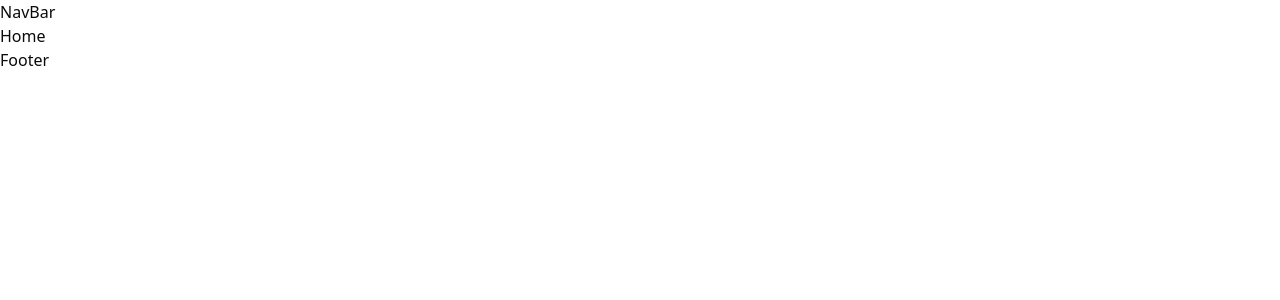
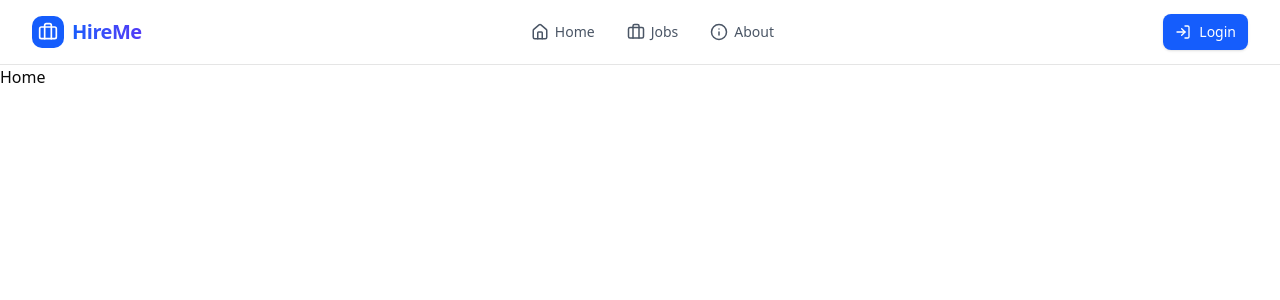
Before and after one commit to jineksh/Job-Portal-Frontend, a Next.js app: page / in a window 1280 px wide. Shown: the top 300 px of the page. Built offline with nearby package versions, Linux system fonts and the light colour scheme.

Commit message:
add Navbar and tanstack configure

```diff
--- a/src/app/layout.js
+++ b/src/app/layout.js
@@ -1,8 +1,7 @@
 import { Geist, Geist_Mono } from "next/font/google";
 import "./globals.css";
 import Navbar from "@/components/common/Navbar";
-import Footer from "@/components/common/Footer";
-
+import QueryProvider from "@/components/providers/QueryProvider"
 
 const geistSans = Geist({
   variable: "--font-geist-sans",
@@ -25,9 +24,11 @@ export default function RootLayout({ children }) {
       <body
         className={`${geistSans.variable} ${geistMono.variable} antialiased`}
       >
-         <Navbar />
-        {children}
-        <Footer />
+        <QueryProvider>
+          <Navbar />
+          {children}
+        </QueryProvider>
+
       </body>
     </html>
   );
--- /dev/null
+++ b/src/components/common/ErrorState.jsx
@@ -0,0 +1,27 @@
+import { AlertCircle, RefreshCcw } from "lucide-react";
+import { Button } from "@/components/ui/button";
+
+export const ErrorState = ({
+  message = "Something went wrong while fetching data.",
+  refetch
+}) => {
+  return (
+    <div className="flex flex-col items-center justify-center min-h-[400px] w-full p-6 text-center">
+      <div className="bg-red-50 p-4 rounded-full mb-4">
+        <AlertCircle className="h-10 w-10 text-red-500" />
+      </div>
+      <h3 className="text-xl font-semibold text-gray-900">Oops! Error</h3>
+      <p className="text-gray-500 max-w-xs mt-2 mb-6">{message}</p>
+
+      {refetch && (
+        <Button
+          onClick={() => refetch()}
+          variant="outline"
+          className="gap-2 border-red-200 hover:bg-red-50 text-red-600"
+        >
+          <RefreshCcw size={16} /> Try Again
+        </Button>
+      )}
+    </div>
+  );
+};
--- /dev/null
+++ b/src/components/common/Loader.jsx
@@ -0,0 +1,10 @@
+import { Loader2 } from "lucide-react";
+
+export const Loader = ({ message = "Loading..." }) => {
+  return (
+    <div className="flex flex-col items-center justify-center min-h-[400px] w-full gap-4">
+      <Loader2 className="h-10 w-10 text-blue-600 animate-spin" />
+      <p className="text-gray-500 font-medium animate-pulse">{message}</p>
+    </div>
+  );
+};
--- a/src/components/common/Navbar.jsx
+++ b/src/components/common/Navbar.jsx
@@ -1,11 +1,110 @@
-import React from 'react'
+"use client";
 
-const Navbar = () => {
+import Link from "next/link";
+import { Button } from "@/components/ui/button";
+import { Popover, PopoverContent, PopoverTrigger } from "@/components/ui/popover";
+import { Avatar, AvatarFallback, AvatarImage } from "@/components/ui/avatar";
+import { Home, Briefcase, Info, LogIn, LogOut, User, LayoutDashboard } from "lucide-react";
+
+export default function Navbar() {
+  const isAuth = false; // Replace with your auth logic
+
+  const logoutHandler = () => {
+    console.log("Logged out");
+  };
+
   return (
-    <div>
-        NavBar
-    </div>
-  )
+    <nav className="sticky top-0 z-50 w-full border-b bg-white/80 backdrop-blur-md px-4 md:px-8">
+      <div className="max-w-7xl mx-auto flex h-16 items-center justify-between">
+
+        {/* Left: Logo */}
+        <div className="flex items-center gap-2">
+          <Link href="/" className="flex items-center gap-2 group">
+            <div className="bg-blue-600 p-1.5 rounded-lg group-hover:bg-blue-700 transition-colors">
+              <Briefcase className="w-5 h-5 text-white" />
+            </div>
+            <span className="text-xl font-bold bg-gradient-to-r from-blue-600 to-indigo-600 bg-clip-text text-transparent tracking-tight">
+              HireMe
+            </span>
+          </Link>
+        </div>
+
+        {/* Center: Navigation Links */}
+        <div className="hidden md:flex items-center gap-8">
+          <NavLink href="/" icon={<Home size={18} />} label="Home" />
+          <NavLink href="/jobs" icon={<Briefcase size={18} />} label="Jobs" />
+          <NavLink href="/about" icon={<Info size={18} />} label="About" />
+        </div>
+
+        {/* Right: Auth Section */}
+        <div className="flex items-center gap-4">
+          {isAuth ? (
+            <Popover>
+              <PopoverTrigger asChild>
+                <button className="focus:outline-none transition-transform active:scale-95">
+                  <Avatar className="h-9 w-9 border-2 border-blue-100 hover:border-blue-500 transition-all">
+                    <AvatarImage src="https://github.com/shadcn.png" />
+                    <AvatarFallback className="bg-blue-600 text-white">JX</AvatarFallback>
+                  </Avatar>
+                </button>
+              </PopoverTrigger>
+
+              <PopoverContent className="w-64 p-2 mt-2" align="end">
+                <div className="flex items-center gap-3 p-3 mb-2 bg-slate-50 rounded-lg">
+                  <Avatar className="h-10 w-10">
+                    <AvatarFallback className="bg-blue-100 text-blue-700">JX</AvatarFallback>
+                  </Avatar>
+                  <div className="flex flex-col">
+                    <p className="text-sm font-bold text-gray-900 leading-none">Jinex Dev</p>
+                    <p className="text-xs text-gray-500 mt-1 truncate">jinex@gmail.com</p>
+                  </div>
+                </div>
+
+                <div className="space-y-1">
+                  <Link href="/account">
+                    <Button variant="ghost" className="w-full justify-start gap-3 text-gray-600 hover:text-blue-600 hover:bg-blue-50">
+                      <User size={16} /> My Profile
+                    </Button>
+                  </Link>
+                  <Link href="/dashboard">
+                    <Button variant="ghost" className="w-full justify-start gap-3 text-gray-600 hover:text-blue-600 hover:bg-blue-50">
+                      <LayoutDashboard size={16} /> Dashboard
+                    </Button>
+                  </Link>
+                  <hr className="my-1 border-gray-100" />
+                  <Button
+                    variant="ghost"
+                    className="w-full justify-start gap-3 text-red-500 hover:text-red-600 hover:bg-red-50"
+                    onClick={logoutHandler}
+                  >
+                    <LogOut size={16} /> Logout
+                  </Button>
+                </div>
+              </PopoverContent>
+            </Popover>
+          ) : (
+            <Link href="/login">
+              <Button className="bg-blue-600 hover:bg-blue-700 text-white shadow-sm gap-2">
+                <LogIn size={16} /> Login
+              </Button>
+            </Link>
+          )}
+        </div>
+      </div>
+    </nav>
+  );
 }
 
-export default Navbar
+// Reusable NavLink Component for cleaner code
+function NavLink({ href, icon, label }) {
+  return (
+    <Link
+      href={href}
+      className="flex items-center gap-1.5 text-sm font-medium text-gray-600 hover:text-blue-600 transition-all relative group py-2"
+    >
+      {icon}
+      <span>{label}</span>
+      <span className="absolute bottom-0 left-0 w-0 h-0.5 bg-blue-600 transition-all group-hover:w-full" />
+    </Link>
+  );
+}
--- /dev/null
+++ b/src/components/providers/QueryProvider.jsx
@@ -0,0 +1,13 @@
+"use client";
+import { QueryClient, QueryClientProvider } from "@tanstack/react-query";
+import { useState } from "react";
+
+export default function QueryProvider({ children }) {
+  const [queryClient] = useState(() => new QueryClient());
+
+  return (
+    <QueryClientProvider client={queryClient}>
+      {children}
+    </QueryClientProvider>
+  );
+}
--- /dev/null
+++ b/src/lib/axios.js
@@ -0,0 +1,21 @@
+import axios from "axios";
+
+// Common config
+const axiosConfig = {
+  withCredentials: true,
+  headers: {
+    "Content-Type": "application/json",
+  },
+};
+
+// Auth Service Instance
+export const authApi = axios.create({
+  baseURL: process.env.NEXT_PUBLIC_AUTH_SERVICE_URL,
+  ...axiosConfig,
+});
+
+// Job Service Instance
+export const jobApi = axios.create({
+  baseURL: process.env.NEXT_PUBLIC_JOB_SERVICE_URL,
+  ...axiosConfig,
+});
```
Also changed, not shown: src/app/page.js (+6 -1 lines).
